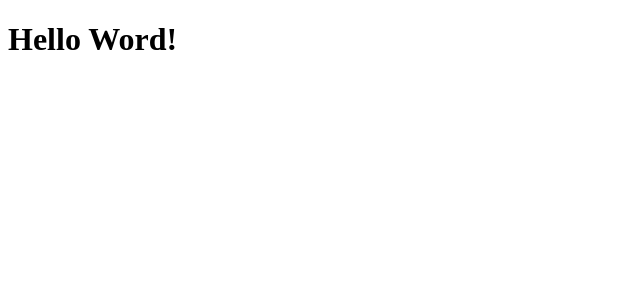
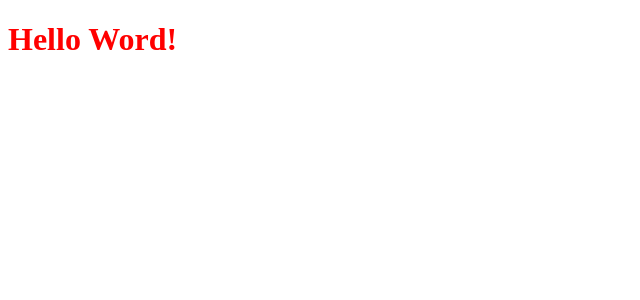
Before and after one commit to NiltonIzaguirres/portfolio, a Next.js app: page / in a window 1280 px wide. Shown: the top 300 px of the page, without its empty margins (0-640 px from the left). Built offline with nearby package versions, Linux system fonts and the light colour scheme.

Commit message:
feat: added styled components

```diff
--- a/next.config.js
+++ b/next.config.js
@@ -1,6 +1,9 @@
 /** @type {import('next').NextConfig} */
 const nextConfig = {
   reactStrictMode: true,
+  compiler: {
+    styledComponents: true
+  }
 }
 
 module.exports = nextConfig
--- a/package.json
+++ b/package.json
@@ -18,6 +18,10 @@
     "next": "13.1.6",
     "react": "18.2.0",
     "react-dom": "18.2.0",
+    "styled-components": "^5.3.6",
     "typescript": "4.9.5"
+  },
+  "devDependencies": {
+    "@types/styled-components": "^5.1.26"
   }
 }
--- a/src/pages/index.tsx
+++ b/src/pages/index.tsx
@@ -1,3 +1,9 @@
+import styled from "styled-components";
+
+const Text = styled.h1`
+  color: red;
+`;
+
 export default function Home() {
-  return <h1>Hello Word!</h1>;
+  return <Text>Hello Word!</Text>;
 }
```
Also changed, not shown: 1 other file (tests, documents, lock files or other folders).
